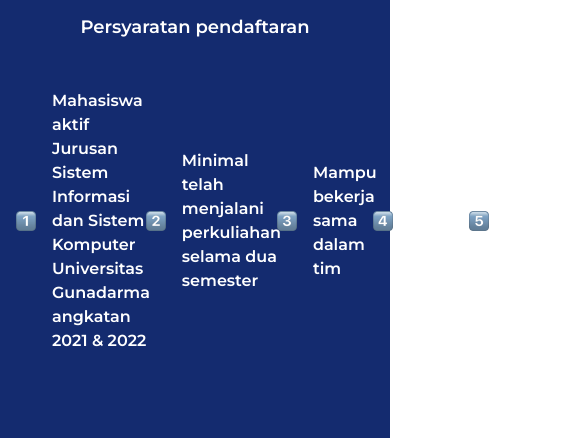
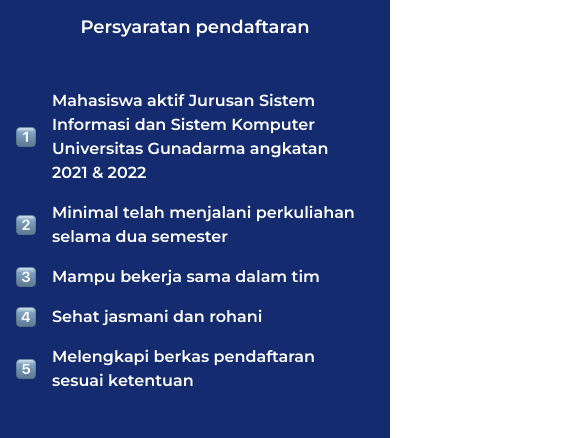
Before and after one commit to AryoNoer/Oprec, a website: page index.html in a window 390 px wide. Shown: the part 2083-2521 px from the top of the page, 585 px wide, since content can reach past the window. Drawn offline with Linux system fonts and the light colour scheme; a web font is replaced by a local one.

Commit message:
edit flex

```diff
--- a/index.html
+++ b/index.html
@@ -192,10 +192,10 @@
           </h2>
         </div>
       </div>
-      <div class="container mx-auto flex flex-row md:flex-wrap items-center">
+      <div class="container mx-auto flex flex-col md:flex-wrap items-center">
 
       <div
-        class="container mx-auto flex flex-row items-center my-2"
+        class="container mx-auto flex flex-row  items-center my-2"
       >
         <img src="src/one-emoji.png" alt="" class="h-5 w-5" />
         <div class="mx-4">
@@ -206,7 +206,7 @@
         </div>
       </div>
       <div
-        class="container mx-auto flex flex-row  items-center my-2"
+        class="container mx-auto flex flex-row items-center my-2"
       >
         <img src="src/two-emoji.png" alt="" class="h-5 w-5" />
         <div class="mx-4">
@@ -216,7 +216,7 @@
         </div>
       </div>
       <div
-        class="container mx-auto flex flex-row items-center my-2"
+        class="container mx-auto flex flex-row  items-center my-2"
       >
         <img src="src/three-emoji.png" alt="" class="h-5 w-5" />
         <div class="mx-4">
@@ -226,7 +226,7 @@
         </div>
       </div>
       <div
-        class="container mx-auto flex flex-row items-center my-2"
+        class="container mx-auto flex flex-row  items-center my-2"
       >
         <img src="src/four-emoji.png" alt="" class="h-5 w-5" />
         <div class="mx-4">
@@ -237,7 +237,7 @@
       </div>
 
       <div
-        class="container mx-auto flex flex-row items-center my-2"
+        class="container mx-auto flex flex-row  items-center my-2"
       >
         <img src="src/five-emoji.png" alt="" class="h-5 w-5" />
         <div class="mx-4">
```
